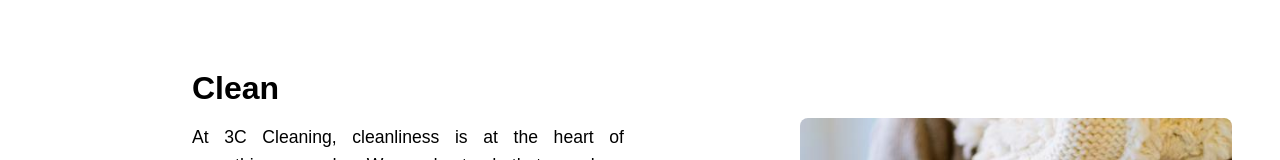
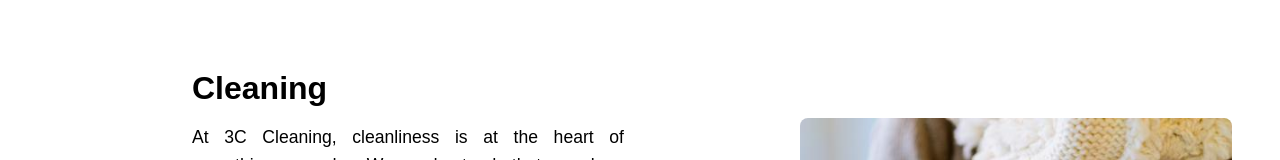
Before and after one commit to ELNAUL99/3C-Cleaning, a React (Create React App) app: page /aboutus in a window 1280 px wide. Shown: the part 300-460 px from the top of the page. Built offline with nearby package versions, Linux system fonts and the light colour scheme.

Commit message:
Update AboutUs.tsx

```diff
--- a/src/components/AboutUs.tsx
+++ b/src/components/AboutUs.tsx
@@ -12,7 +12,7 @@ const AboutUs: React.FC = () => {
       <div className="about-section">
         <div className="about-item">
           <div className="about-content">
-            <h3>Clean</h3>
+            <h3>Cleaning</h3>
             <p>
               At 3C Cleaning, cleanliness is at the heart of everything we do. We understand that a clean environment is not just about aesthetics,
               but also about creating a healthy and productive space for you and your loved ones. Our expert team uses state-of-the-art equipment and
```
